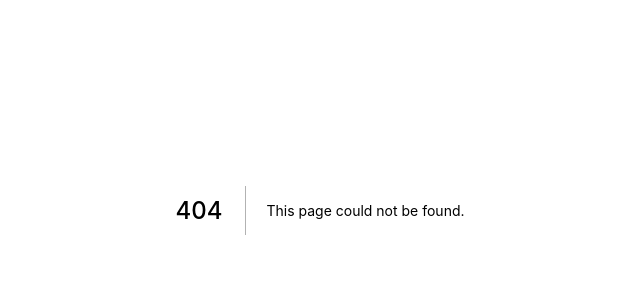
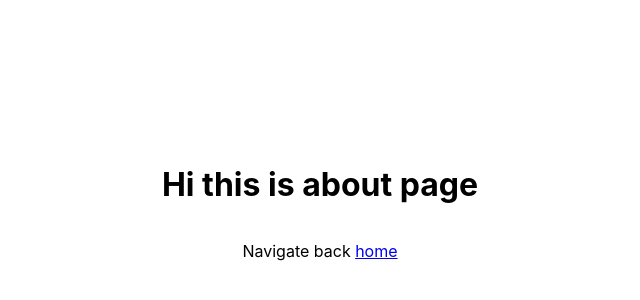
Before and after one commit to mavishay/ssr-workshop, a Next.js app: page /about in a window 1280 px wide. Before the commit this address had no page. Shown: the part 190-490 px from the top of the page, without its empty margins (320-960 px from the left). Built offline with nearby package versions, Linux system fonts and the light colour scheme.

Commit message:
End of navigation part

```diff
--- /dev/null
+++ b/pages/about.js
@@ -0,0 +1,19 @@
+import React from 'react';
+import Head from 'next/head';
+import Link from 'next/link';
+
+const about = () => {
+    return (
+        <div className="container">
+            <Head>
+                <title>About page</title>
+                <link rel="icon" href="/favicon.ico" />
+                <link rel="stylesheet" href="/styles.css" />
+            </Head>
+            <h1>Hi this is about page</h1>
+            <p>Navigate back <Link href='/'>home</Link></p>
+        </div>
+    );
+};
+
+export default about;
--- a/pages/index.js
+++ b/pages/index.js
@@ -1,4 +1,5 @@
 import Head from 'next/head'
+import Link from 'next/link'
 
 export default function Home() {
     return (
@@ -17,6 +18,7 @@ export default function Home() {
                 <p className="description">
                     Get started by editing <code>pages/index.js</code>
                 </p>
+                <p>Go to about <Link href='/about'>Page</Link> Let's look at the <a href="/about">old way</a></p>
             </main>
         </div>
     )
```
